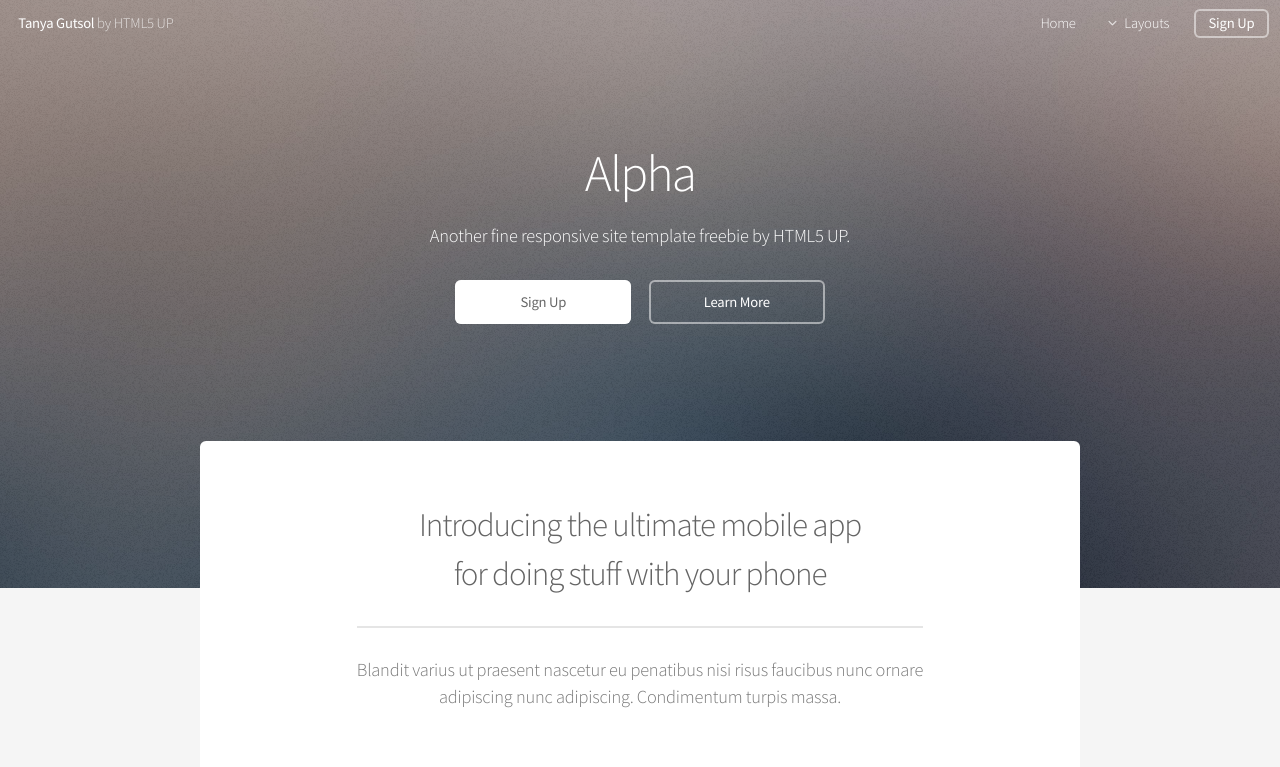
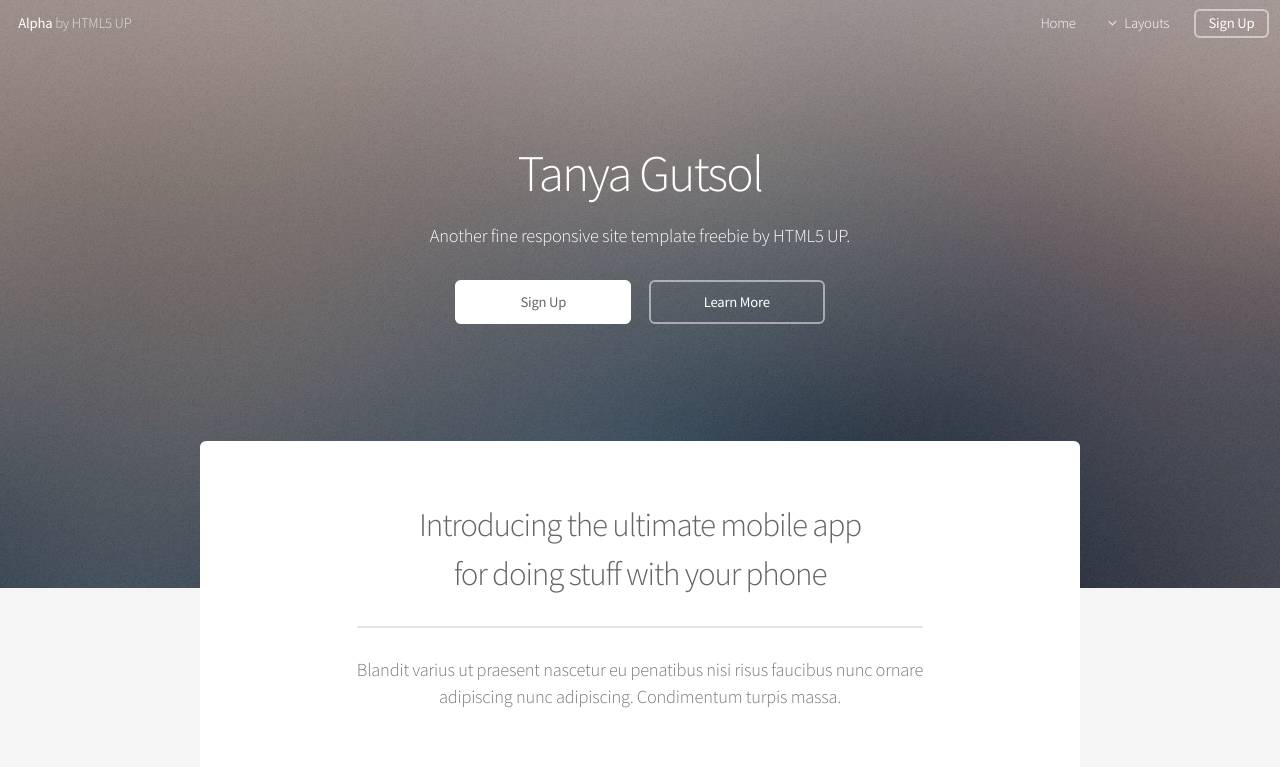
Before and after one commit to tanyagutsol/tanyagutsol.github.io, a plain HTML site: page index.html in a window 1280 px wide. Shown: the top 767 px of the page. Drawn offline with Linux system fonts and the light colour scheme.

Commit message:
Update index.html

```diff
--- a/index.html
+++ b/index.html
@@ -18,7 +18,7 @@
 
 			<!-- Header -->
 				<header id="header" class="alt">
-					<h1><a href="index.html">Tanya Gutsol</a> by HTML5 UP</h1>
+					<h1><a href="index.html">Alpha</a> by HTML5 UP</h1>
 					<nav id="nav">
 						<ul>
 							<li><a href="index.html">Home</a></li>
@@ -46,7 +46,7 @@
 
 			<!-- Banner -->
 				<section id="banner">
-					<h2>Alpha</h2>
+					<h2>Tanya Gutsol</h2>
 					<p>Another fine responsive site template freebie by HTML5 UP.</p>
 					<ul class="actions">
 						<li><a href="#" class="button special">Sign Up</a></li>
```
